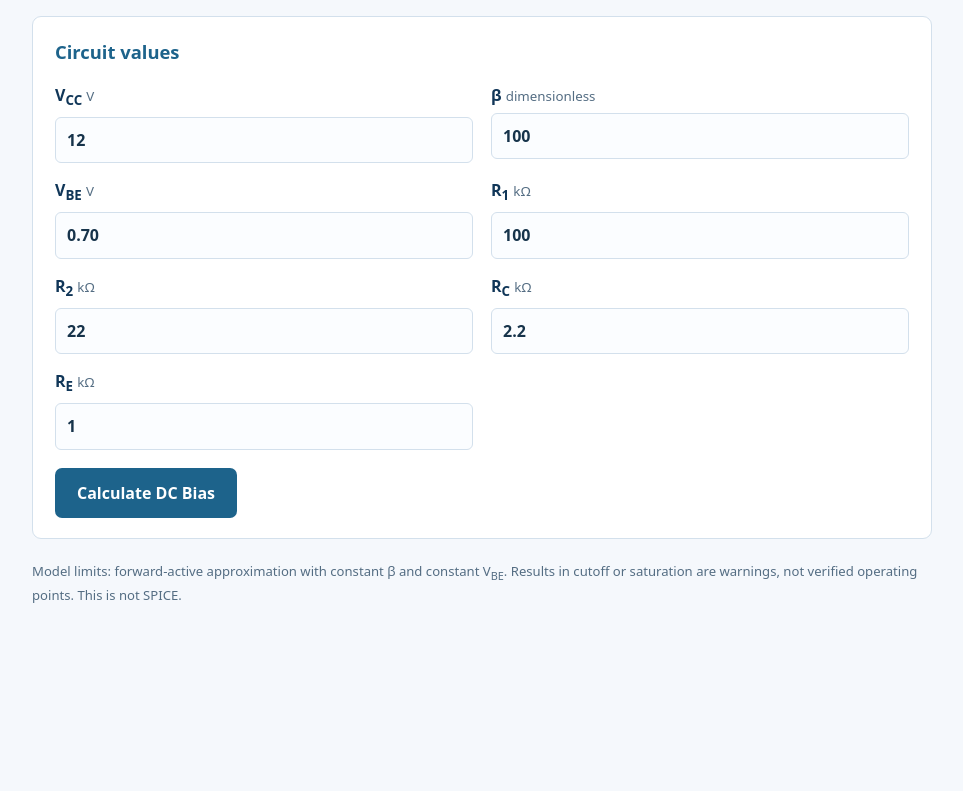
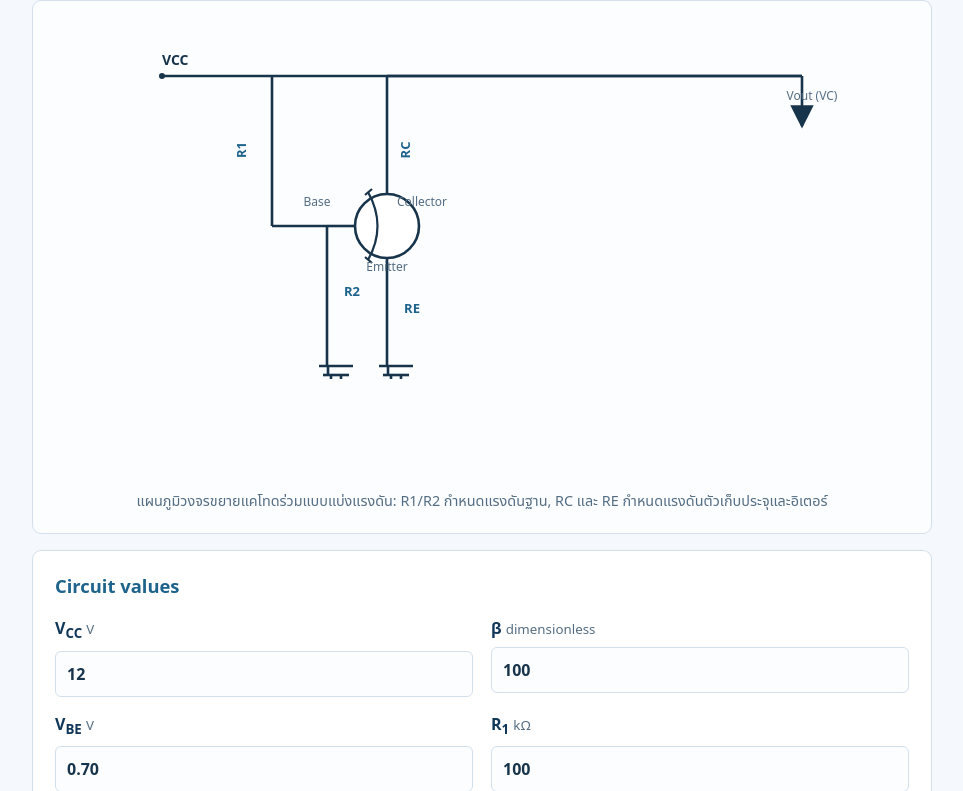
Before and after one commit to AchisakYam/BJT-DC-Bias-Web-App, a Flask app: page / in a window 1280 px wide. Shown: the part 115-906 px from the top of the page, without its empty margins (158-1121 px from the left). Before the commit the page ends 718 px from the top, so only its background shows below. Run offline with Flask 3, Linux system fonts and the light colour scheme.

Commit message:
Redraw circuit diagram in traditional engineering style

```diff
--- a/static/style.css
+++ b/static/style.css
@@ -55,6 +55,25 @@ body {
   margin: 0 0 14px;
   font-size: 1.15rem;
   color: var(--blue);
+}
+
+.circuit-figure {
+  margin: 0 0 16px;
+  text-align: center;
+  background: #fbfdff;
+}
+
+.circuit-figure img {
+  max-width: 100%;
+  height: auto;
+  display: block;
+  margin: 0 auto;
+}
+
+.circuit-figure figcaption {
+  margin-top: 8px;
+  color: var(--muted);
+  font-size: 0.9rem;
 }
 
 .grid {
--- a/templates/index.html
+++ b/templates/index.html
@@ -12,6 +12,11 @@
     <h1>BJT DC Bias Calculator</h1>
     <p class="sub">NPN common-emitter &middot; voltage-divider bias &middot; forward-active approximation</p>
   </header>
+
+  <figure class="card circuit-figure">
+    <img src="{{ url_for('static', filename='circuit.svg') }}" alt="BJT Common-Emitter Voltage-Divider Bias circuit">
+    <figcaption>แผนภูมิวงจรขยายแคโทดร่วมแบบแบ่งแรงดัน: R1/R2 กำหนดแรงดันฐาน, RC และ RE กำหนดแรงดันตัวเก็บประจุและอิเตอร์</figcaption>
+  </figure>
 
   <form method="post" action="{{ url_for('calculate_bias') }}" class="card">
     <h2>Circuit values</h2>
```
Also changed, not shown: static/circuit.svg (added).
